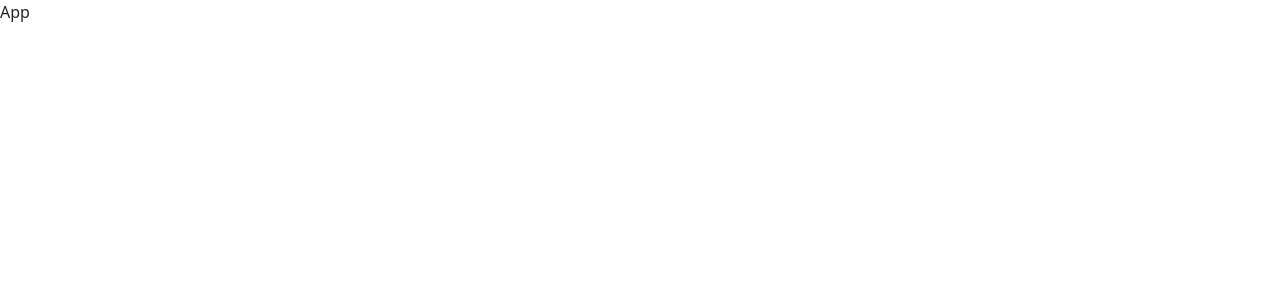
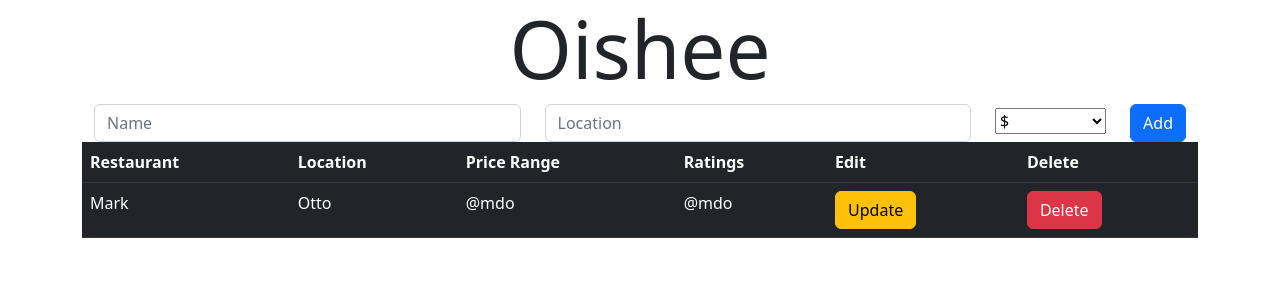
Before and after one commit to alfredmjz/fritic, a React (Create React App) app in the folder frontend/: page / in a window 1280 px wide. Shown: the top 300 px of the page. Built offline with nearby package versions, Linux system fonts and the light colour scheme.

Commit message:
Implement componenets and basic css

```diff
--- a/frontend/package.json
+++ b/frontend/package.json
@@ -8,6 +8,7 @@
     "@testing-library/user-event": "^13.5.0",
     "react": "^18.2.0",
     "react-dom": "^18.2.0",
+    "react-router-dom": "^6.3.0",
     "react-scripts": "5.0.1",
     "web-vitals": "^2.1.4"
   },
--- a/frontend/src/App.jsx
+++ b/frontend/src/App.jsx
@@ -1,7 +1,21 @@
 import React from "react";
+import { BrowserRouter, Routes, Route } from "react-router-dom";
+import Home from "./router/Home";
+import Restaurant from "./router/Restaurant";
+import Update from "./router/Update";
 
 const App = () => {
-	return <div>App</div>;
+	return (
+		<div className='container'>
+			<BrowserRouter>
+				<Routes>
+					<Route exact path='/' element={<Home />} />
+					<Route exact path='/restaurant/:id/update' element={<Update />} />
+					<Route exact path='/restaurant/:id' element={<Restaurant />} />
+				</Routes>
+			</BrowserRouter>
+		</div>
+	);
 };
 
 export default App;
--- /dev/null
+++ b/frontend/src/components/AddRestaurant.jsx
@@ -0,0 +1,29 @@
+import React from "react";
+
+export const AddRestaurant = () => {
+	return (
+		<div className='container text-center'>
+			<form className='row' action=''>
+				<div className='col'>
+					<input type='text' placeholder='Name' className='form-control' />
+				</div>
+				<div className='col'>
+					<input type='text' placeholder='Location' className='form-control' />
+				</div>
+				<div className='col-auto'>
+					<select className='custom-select my-1 mr-sm-2'>
+						<option disabled>Price Range</option>
+						<option value='1'>$</option>
+						<option value='2'>$$</option>
+						<option value='3'>$$$</option>
+						<option value='4'>$$$$</option>
+						<option value='5'>$$$$$</option>
+					</select>
+				</div>
+				<div className='col-auto'>
+					<button className='btn btn-primary'>Add</button>
+				</div>
+			</form>
+		</div>
+	);
+};
--- /dev/null
+++ b/frontend/src/components/Header.jsx
@@ -0,0 +1,9 @@
+import React from "react";
+
+export const Header = () => {
+	return (
+		<div>
+			<h1 className='font-weight-light display-1 text-center'>Oishee</h1>
+		</div>
+	);
+};
--- /dev/null
+++ b/frontend/src/components/RestaurantList.jsx
@@ -0,0 +1,36 @@
+import React from "react";
+
+function RestaurantList() {
+	return (
+		<div className='list-group'>
+			<table class='table table-hover table-dark'>
+				<thead>
+					<tr className='bg-primary'>
+						<th scope='col'>Restaurant</th>
+						<th scope='col'>Location</th>
+						<th scope='col'>Price Range</th>
+						<th scope='col'>Ratings</th>
+						<th scope='col'>Edit</th>
+						<th scope='col'>Delete</th>
+					</tr>
+				</thead>
+				<tbody>
+					<tr>
+						<td>Mark</td>
+						<td>Otto</td>
+						<td>@mdo</td>
+						<td>@mdo</td>
+						<td>
+							<button className='btn btn-warning'>Update</button>
+						</td>
+						<td>
+							<button className='btn btn-danger'>Delete</button>
+						</td>
+					</tr>
+				</tbody>
+			</table>
+		</div>
+	);
+}
+
+export default RestaurantList;
--- a/frontend/src/index.js
+++ b/frontend/src/index.js
@@ -1,5 +1,5 @@
 import React from "react";
-import ReactDOM from "react-dom";
+import ReactDOM from "react-dom/client";
 import App from "./App";
 
-ReactDOM.render(<App />, document.getElementById("root"));
+ReactDOM.createRoot(document.getElementById("root")).render(<App />);
--- /dev/null
+++ b/frontend/src/router/Home.jsx
@@ -0,0 +1,16 @@
+import React from "react";
+import { AddRestaurant } from "../components/AddRestaurant";
+import { Header } from "../components/Header";
+import RestaurantList from "../components/RestaurantList";
+
+const Home = () => {
+	return (
+		<div>
+			<Header />
+			<AddRestaurant />
+			<RestaurantList />
+		</div>
+	);
+};
+
+export default Home;
--- /dev/null
+++ b/frontend/src/router/Restaurant.jsx
@@ -0,0 +1,7 @@
+import React from "react";
+
+const Restaurant = () => {
+	return <div>Restaurant</div>;
+};
+
+export default Restaurant;
--- /dev/null
+++ b/frontend/src/router/Update.jsx
@@ -0,0 +1,7 @@
+import React from "react";
+
+const Update = () => {
+	return <div>Update</div>;
+};
+
+export default Update;
```
Also changed, not shown: 1 other file (tests, documents, lock files or other folders).
